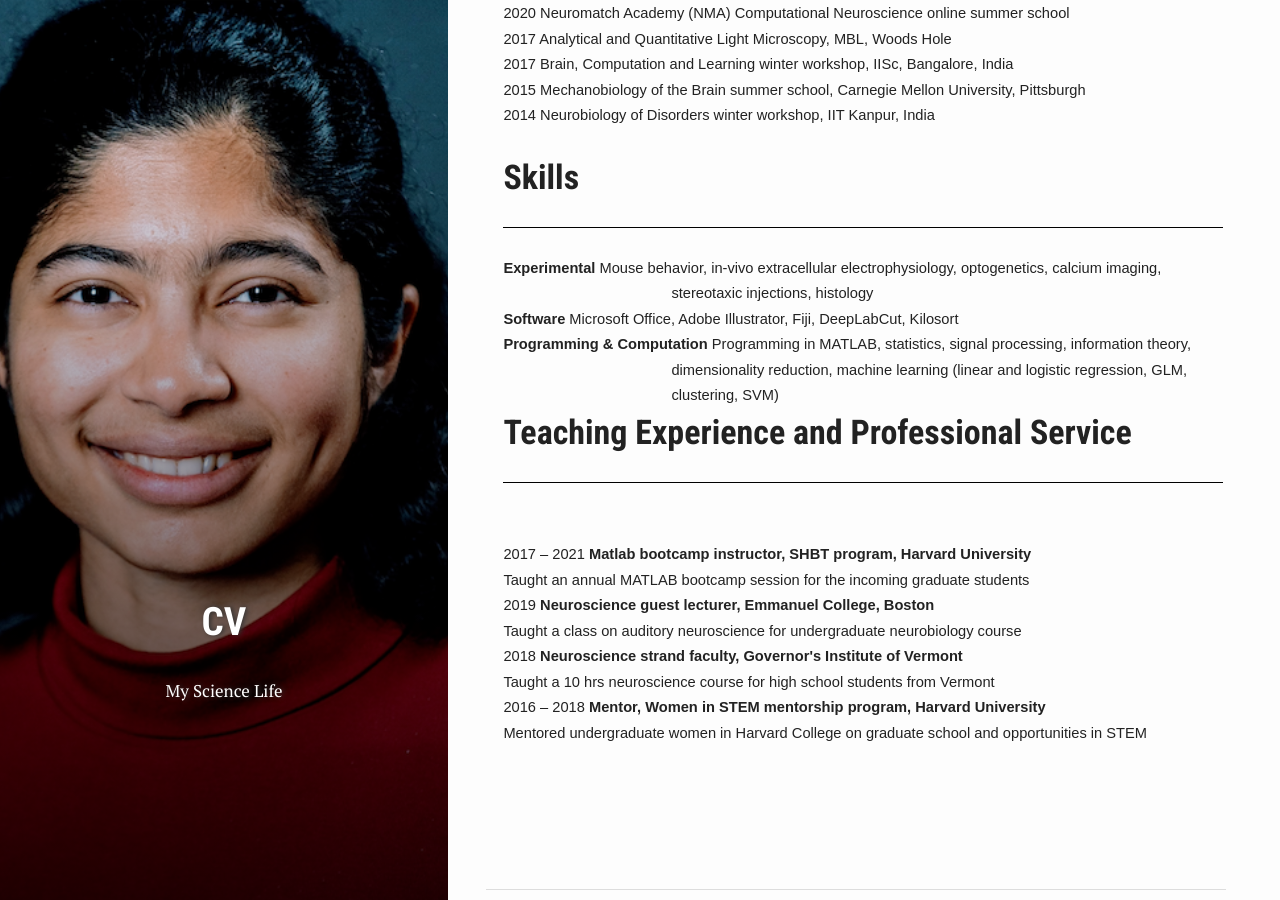
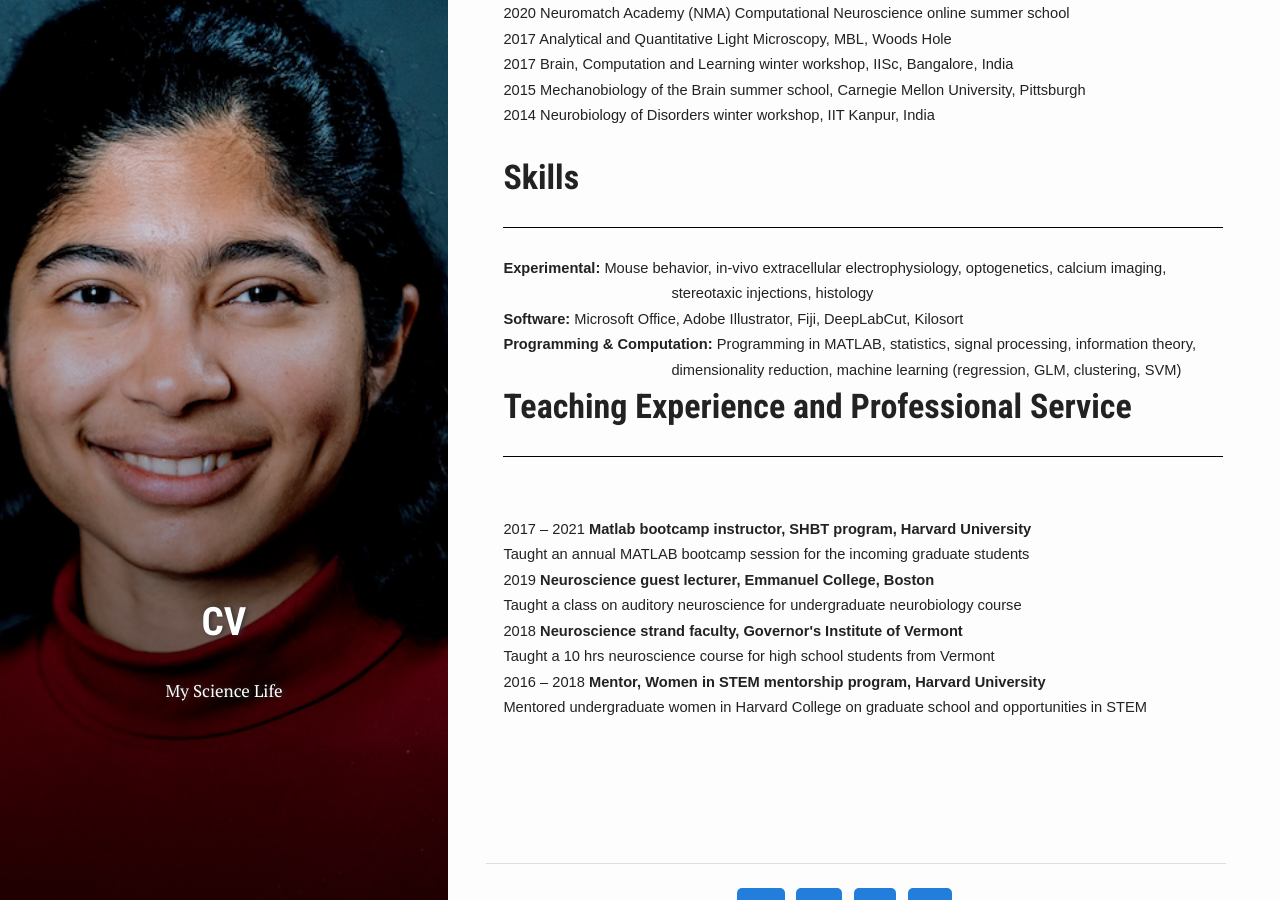
Before and after one commit to Meenakshi-Asokan/Meenakshi-Asokan.github.io, a Jekyll site: the page built from pages/2_cv.html, in a window 1280 px wide and 900 px high, scrolled down 1968 px. Built offline with Jekyll 4.4.1, drawn with Linux system fonts in a browser that asks for light colours; nearby versions of some CDN libraries; some web fonts are replaced; library files that are not in the unit come from our copies.

Commit message:
Update 2_cv.html

```diff
--- a/pages/2_cv.html
+++ b/pages/2_cv.html
@@ -354,19 +354,19 @@
 
 <p class=MsoNormal style='margin-top:0in;margin-right:-.5in;margin-bottom:0in;
 margin-left:1.75in;margin-bottom:.0001pt;text-indent:-1.75in'><span
-style='font-size:11.0pt;font-family:"Century Gothic",sans-serif'><b>Experimental</b>
+style='font-size:11.0pt;font-family:"Century Gothic",sans-serif'><b>Experimental:</b>
 Mouse behavior, in-vivo extracellular electrophysiology, optogenetics, calcium imaging, stereotaxic injections, histology </span></p>
 
 <p class=MsoNormal style='margin-top:0in;margin-right:-.5in;margin-bottom:0in;
 margin-left:1.75in;margin-bottom:.0001pt;text-indent:-1.75in'><span
-style='font-size:11.0pt;font-family:"Century Gothic",sans-serif'><b>Software</b>
+style='font-size:11.0pt;font-family:"Century Gothic",sans-serif'><b>Software:</b>
 Microsoft Office, Adobe Illustrator, Fiji, DeepLabCut, Kilosort</span></p>
 
 <p class=MsoNormal style='margin-top:0in;margin-right:-.5in;margin-bottom:0in;
 margin-left:1.75in;margin-bottom:.0001pt;text-indent:-1.75in'><span
-style='font-size:11.0pt;font-family:"Century Gothic",sans-serif'><b>Programming & Computation</b>
+style='font-size:11.0pt;font-family:"Century Gothic",sans-serif'><b>Programming & Computation:</b>
 Programming in MATLAB, statistics, signal processing, information theory,
-  dimensionality reduction, machine learning (linear and logistic regression, GLM, clustering, SVM)</span></p>
+  dimensionality reduction, machine learning (regression, GLM, clustering, SVM)</span></p>
 
 <div style='border:none;border-bottom:solid windowtext 1.0pt;padding:0in 0in 1.0pt 0in;
 margin-left:0in;margin-right:-.5in'>
```
